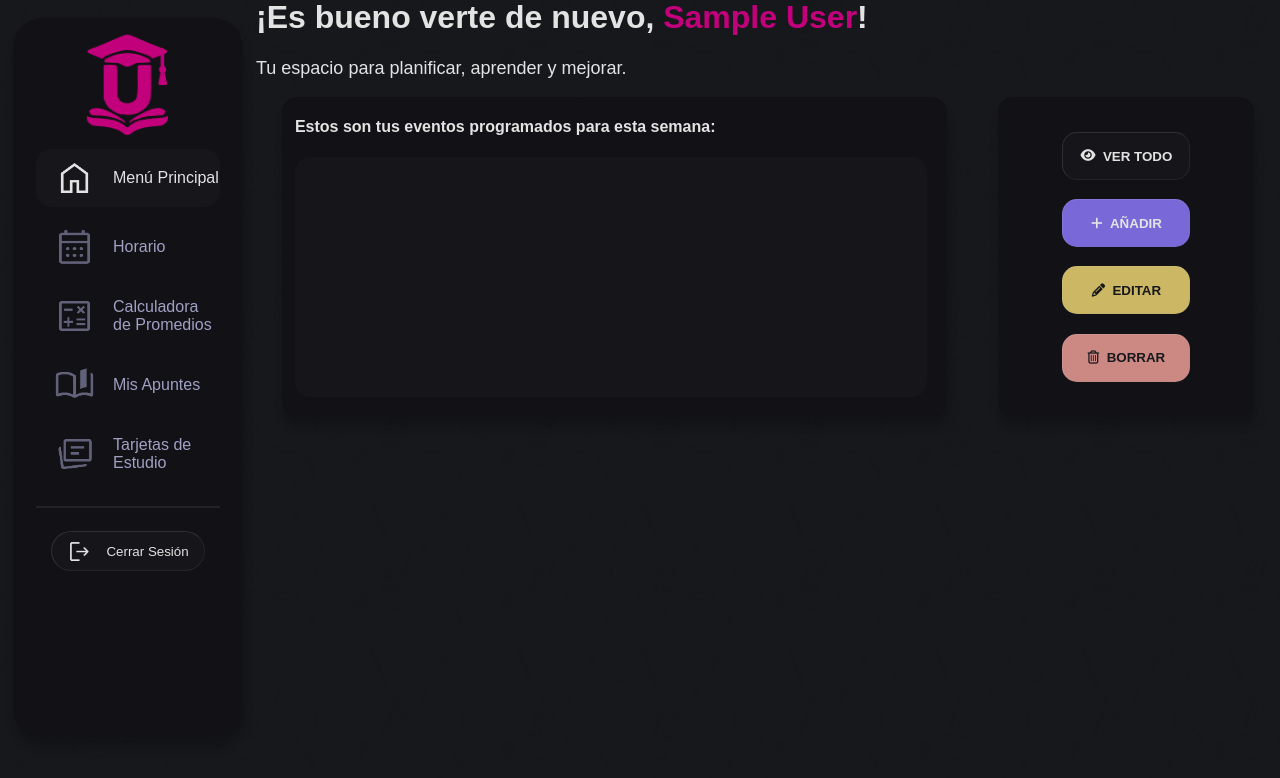
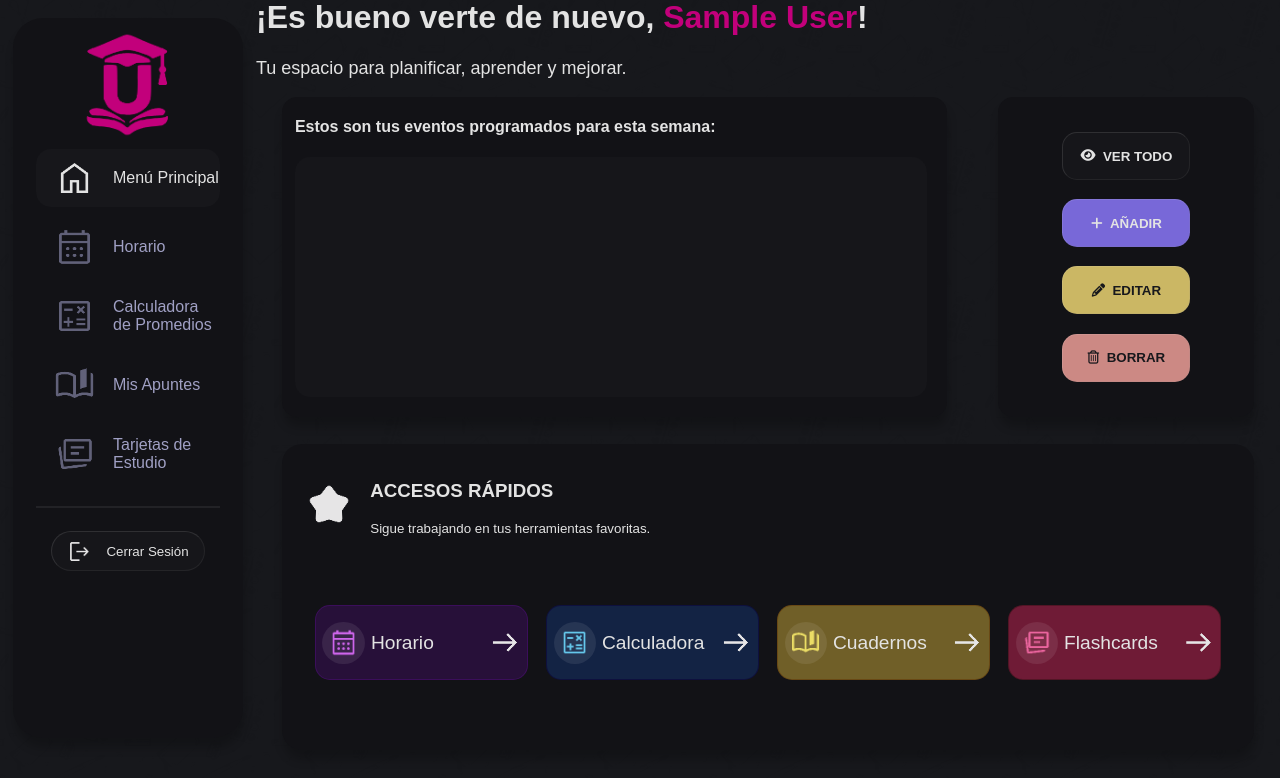
Before and after one commit to TiliAyala03/UAgenda, a Flask app: page /admin in a window 1280 px wide. Shown: the part 22-800 px from the top of the page. Run offline with Flask 3, Linux system fonts and the light colour scheme; the visitor is signed in with stand-in values (Sample User, id 1); data that the repository does not hold is empty; parts of the project's set-up code (start-up, migrations or seed data) failed here and were passed over; some libraries are stand-ins or nearby versions.

Commit message:
Main menu completely reworked

```diff
--- a/static/styles/menuStyle.css
+++ b/static/styles/menuStyle.css
@@ -123,6 +123,14 @@ html, body
 
     height: 70%;
     margin-right: 10%;
+
+}
+
+.ICON3
+{
+
+    height: 50%;
+    margin-right: 2%;
 
 }
 
@@ -408,7 +416,7 @@ html, body
     width: 100vw;
     height: 100vh;
 
-    background-color: rgba(10, 10, 12, 0.6);
+    background-color: #0a0a0c99;
     backdrop-filter: blur(3px);
 
     align-items: center;
@@ -580,3 +588,201 @@ html, body
 {
     filter: brightness(1.1);
 }
+
+#QUICKACCESS
+{
+
+    width: 100%;
+    height: 45%;
+
+    display: flex;
+    justify-content: center;
+    align-items: center;
+
+}
+
+#QUICKACCESSCONTAINER
+{
+
+    width: 95%;
+    height: 85%;
+
+    background-color: #121216;
+    border-radius: 20px;
+    box-shadow: 1px 10px 10px rgba(0, 0, 0, 0.2);
+
+    display: flex;
+    flex-direction: column;
+    justify-content: center;
+    align-items: center;
+
+}
+
+#QUICKACCESSTITLE
+{
+
+    width: 95%;
+    height: 30%;
+
+    display: flex;
+    flex-direction: row;
+    justify-content: left;
+    align-items: center;
+
+}
+
+#QUICKACCESSINSTRUCTIONS
+{
+
+    margin-top: 0%;
+    padding: 0%;
+    font-size: smaller;
+
+}
+
+#ACCESSESCONTAINER
+
+{
+
+    width: 95%;
+    height: 60%;
+
+    display: flex;
+    justify-content: center;
+    align-items: center;
+
+}
+
+.QA
+{
+
+    width: 23%;
+    height: 40%;
+
+    display: flex;
+    flex-direction: row;
+    text-decoration: none;
+
+    color: #e3e3e3;
+
+    border-radius: 15px;
+    border: 1px solid;
+
+    overflow: hidden;
+    margin: 1%;
+
+}
+
+.QADIV
+{
+
+    height: 100%;
+    width: 100%;
+    overflow: hidden;
+
+    display: flex;
+    flex-direction: row;
+
+    align-items: center;
+
+}
+
+.QAICON
+{
+
+    width: 20%;
+    aspect-ratio: 1 / 1;
+
+    background-color: #fcfcfc15;
+    margin-left: 3%;
+    margin-right: 3%;
+    border-radius: 500px;
+
+    display: flex;
+    justify-content: center;
+    align-items: center;
+
+}
+
+.QAICON img
+{
+
+    height: 70%;
+    width: 70%;
+
+}
+
+.QA p
+{
+
+    width: 55%;
+    font-size: larger;
+
+}
+
+.QAARROW
+{
+
+    height: 50%;
+
+}
+
+#QASCHEDULE
+{
+
+    background-color: #410f6377;
+    border-color: #410f63d3;
+
+    transition: background-color 0.3s ease;
+
+}
+
+#QASCHEDULE:hover
+{
+  background-color: #4d335e77;
+}
+
+#QACALCULATOR
+{
+
+    background-color: #16397a77;
+    border-color: #0e0e3dd3;
+
+    transition: background-color 0.3s ease;
+
+}
+
+#QACALCULATOR:hover
+{
+  background-color: #324b7a77;
+}
+
+#QANOTEBOOK
+{
+
+    background-color: #ddb83f77;
+    border-color: #684511d3;
+
+    transition: background-color 0.3s ease;
+
+}
+
+#QANOTEBOOK:hover
+{
+  background-color: #ffe58f77;
+}
+
+#QAFLASHCARDS
+{
+
+    background-color: #db275d77;
+    border-color: #4d1523d3;
+
+    transition: background-color 0.3s ease;
+
+}
+
+#QANOTEBOOK:hover
+{
+  background-color: #e75f8877;
+}
--- a/templates/admin.html
+++ b/templates/admin.html
@@ -99,6 +99,57 @@
                   <button type="button" class="MENUBUTTON" id="DELETEBUTTON" onclick="mostrarVentana('DELETEEVENTSWINDOW')">
                      <i class="far fa-trash-alt"></i>&nbsp;&nbsp;BORRAR
                   </button>
+               </div>
+
+            </div>
+
+            <div id="QUICKACCESS">
+
+               <div id="QUICKACCESSCONTAINER">
+
+                  <div id="QUICKACCESSTITLE">
+                     <img src="static/img/quickAccessIcon.png" class="ICON3">
+                     <div>
+                        <h3>ACCESOS RÁPIDOS</h3>
+                        <p id="QUICKACCESSINSTRUCTIONS">Sigue trabajando en tus herramientas favoritas.</p>
+                     </div>
+                  </div>
+                  <div id="ACCESSESCONTAINER">
+
+                     <a href = "schedule" class="QA" id="QASCHEDULE">
+                        <div class="QADIV">
+                           <div class="QAICON" id="QASCHEDULEICON"><img src="static/img/scheduleIconQA.png"></div>
+                           <p>Horario</p>
+                           <img class="QAARROW" src="static/img/arrowIcon.png">
+                        </div>
+                     </a>
+
+                     <a href = "calculator" class="QA" id="QACALCULATOR">
+                        <div class="QADIV">
+                           <div class="QAICON" id="QACALCULATORICON"><img src="static/img/calculatorIconQA.png"></div>
+                           <p>Calculadora</p>
+                           <img class="QAARROW" src="static/img/arrowIcon.png">
+                        </div>
+                     </a>
+
+                     <a href = "cuaderno" class="QA" id="QANOTEBOOK">
+                        <div class="QADIV">
+                           <div class="QAICON" id="QANOTEBOOKICON"><img src="static/img/notebookIconQA.png"></div>
+                           <p>Cuadernos</p>
+                           <img class="QAARROW" src="static/img/arrowIcon.png">
+                        </div>
+                     </a>
+
+                     <a href = "flashcards" class="QA" id="QAFLASHCARDS">
+                        <div class="QADIV">
+                           <div class="QAICON"><img src="static/img/flashcardsIconQA.png"></div>
+                           <p>Flashcards</p>
+                           <img class="QAARROW" src="static/img/arrowIcon.png">
+                        </div>
+                     </a>
+
+                  </div>
+
                </div>
 
             </div>
```
Also changed, not shown: static/img/arrowIcon.png (added), static/img/calculatorIconQA.png (added), static/img/flashcardsIconQA.png (added), static/img/notebookIconQA.png (added), static/img/quickAccessIcon.png (added), static/img/scheduleIconQA.png (added).
